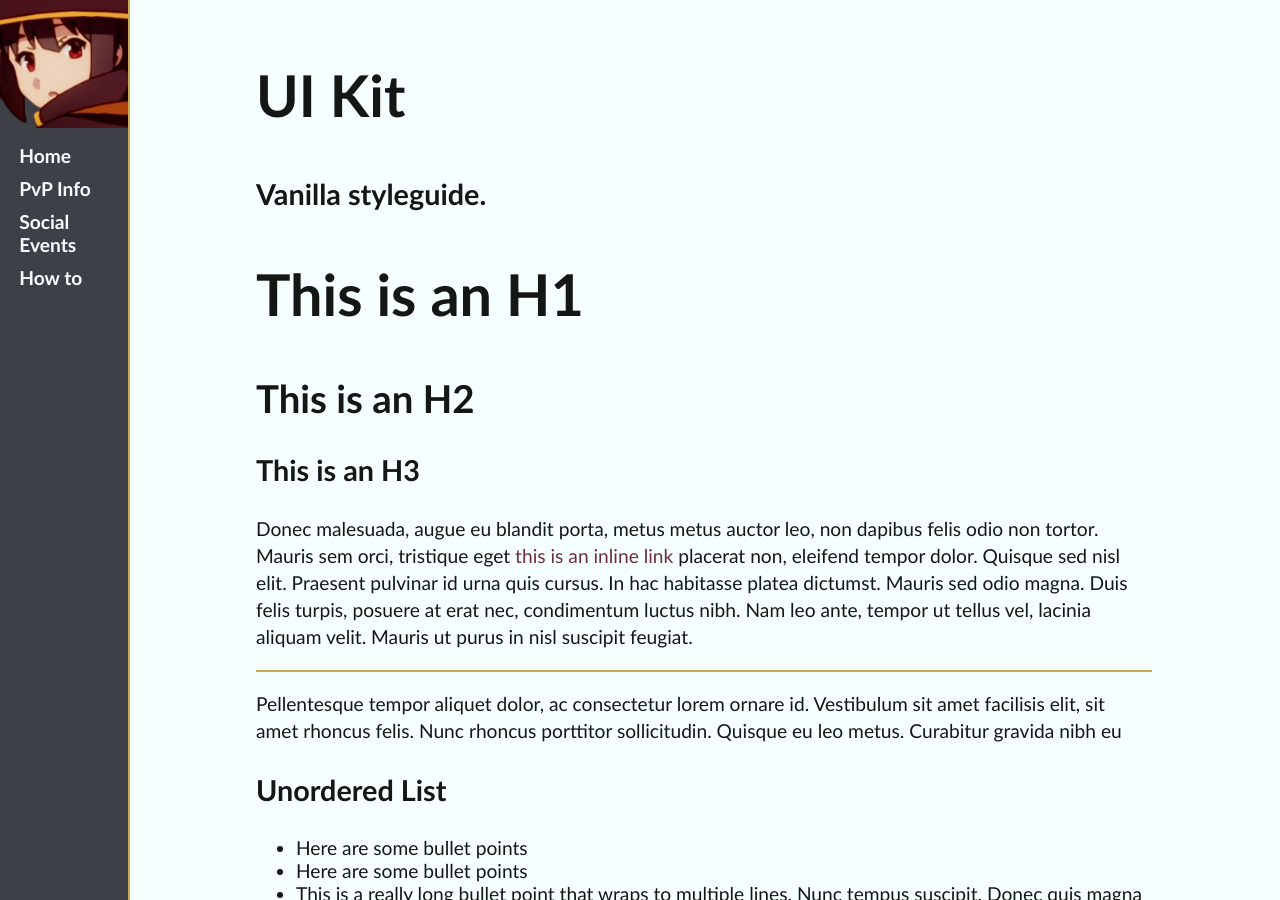
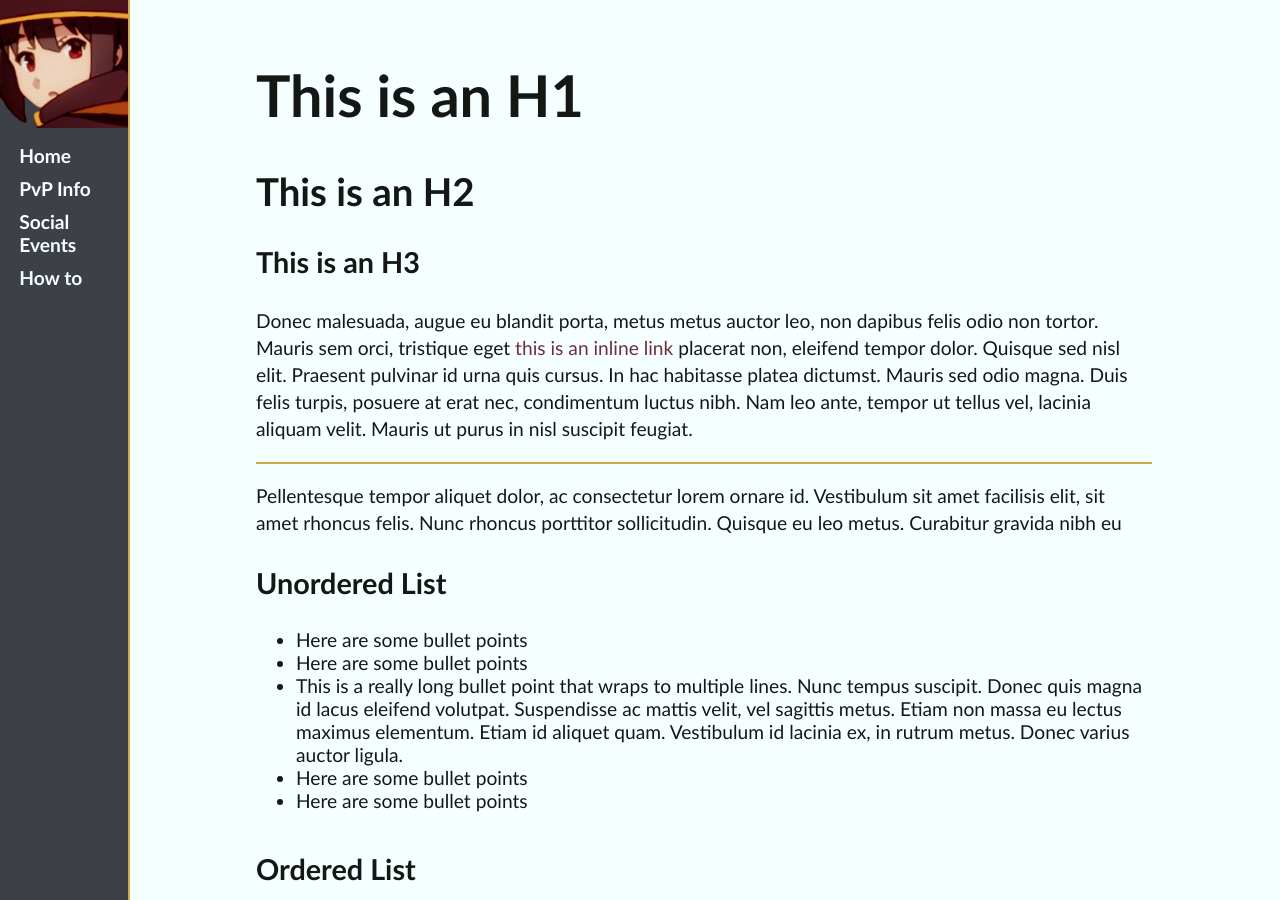
Before and after one commit to ideonella/ideonella.github.io, a Jekyll site: the page built from style.html, in a window 1280 px wide and 900 px high. Built offline with Jekyll 4.4.1, drawn with Linux system fonts in a browser that asks for light colours.

Commit message:
Update style.html

```diff
--- a/style.html
+++ b/style.html
@@ -1,16 +1,7 @@
 ---
 layout: default
-title: Social Events
+title: Style Guide
 ---
-<div class="container">
-        <section class="page">
-          <header class="hero">
-            <div class="copy">
-              <h1>UI Kit</h1>
-              <h3>Vanilla styleguide.</h3>
-            </div>
-          </header>
-          <div class="content">
             <h1 id="this-is-an-h1">This is an H1</h1>
             <h2 id="this-is-an-h2">This is an H2</h2>
             <h3 id="this-is-an-h3">This is an H3</h3>
@@ -64,6 +55,3 @@ h1 {
               <code>back-ticks around</code>
               it.
             </p>
-          </div>
-        </section>
-      </div>
```
